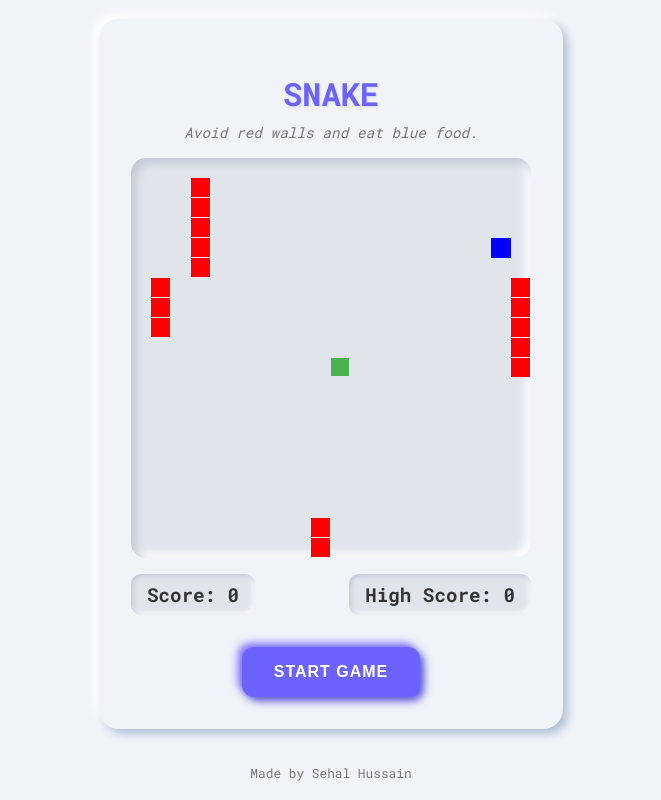
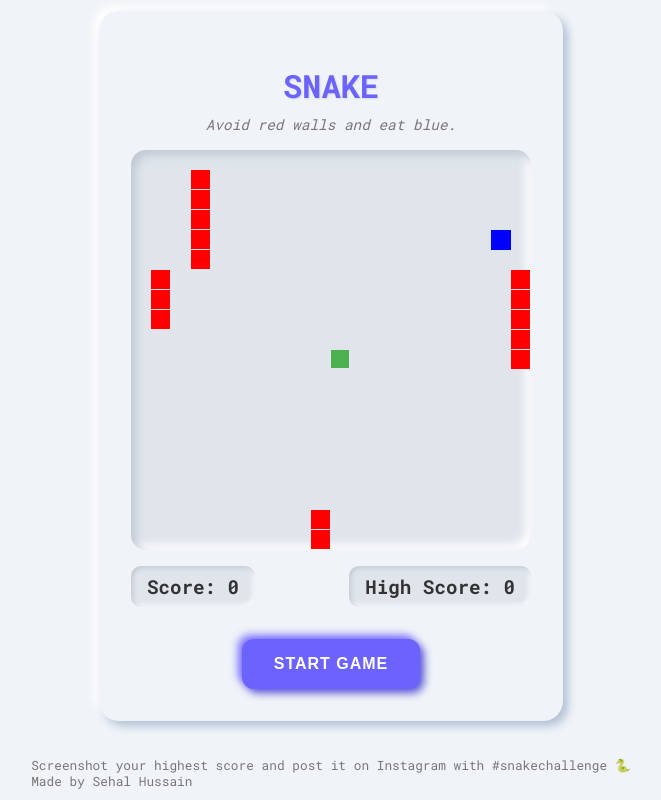
Before and after one commit to sehalhussain/snakegame, a plain HTML site: page index.html in a window 1280 px wide. Shown: the whole page, without its empty margins (309-970 px from the left). Drawn offline with Linux system fonts and the light colour scheme.

Commit message:
Update index.html
Bug fixes

```diff
--- a/index.html
+++ b/index.html
@@ -180,7 +180,7 @@
 <body>
     <div class="game-container">
         <h1>SNAKE</h1>
-        <div class="game-description">Avoid red walls and eat blue food.</div>
+        <div class="game-description">Avoid red walls and eat blue.</div>
         <canvas id="gameCanvas" width="400" height="400"></canvas>
         <div class="game-info">
             <div class="score">Score: <span id="score">0</span></div>
@@ -192,7 +192,7 @@
         </div>
     </div>
 
-    <div class="author-credit">Made by Sehal Hussain</div>
+    <div class="author-credit">Screenshot your highest score and post it on Instagram with #snakechallenge 🐍 <br> Made by Sehal Hussain</div>
 
     <div class="game-message" id="messageBox">
         <p id="messageText"></p>
```
